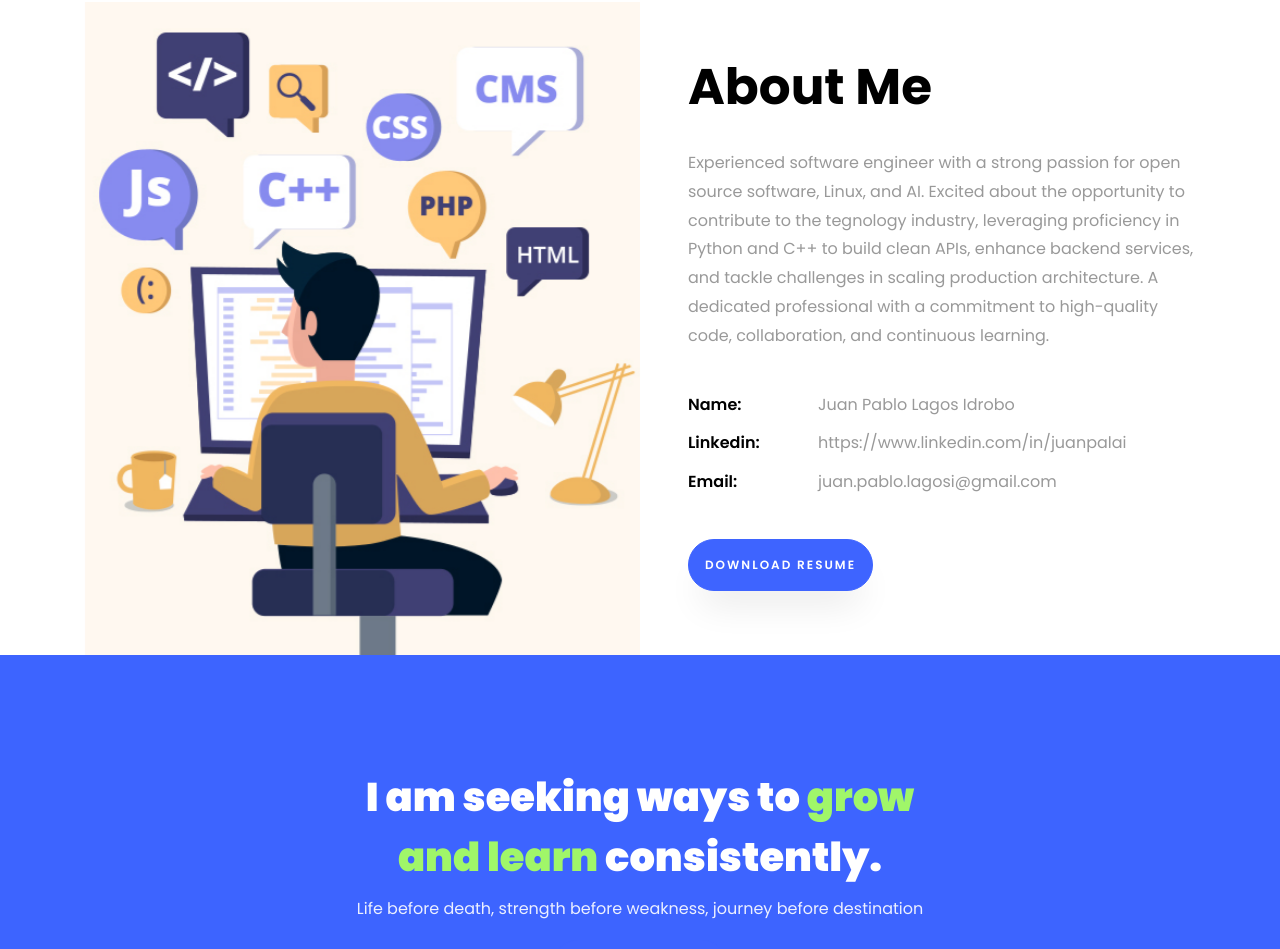
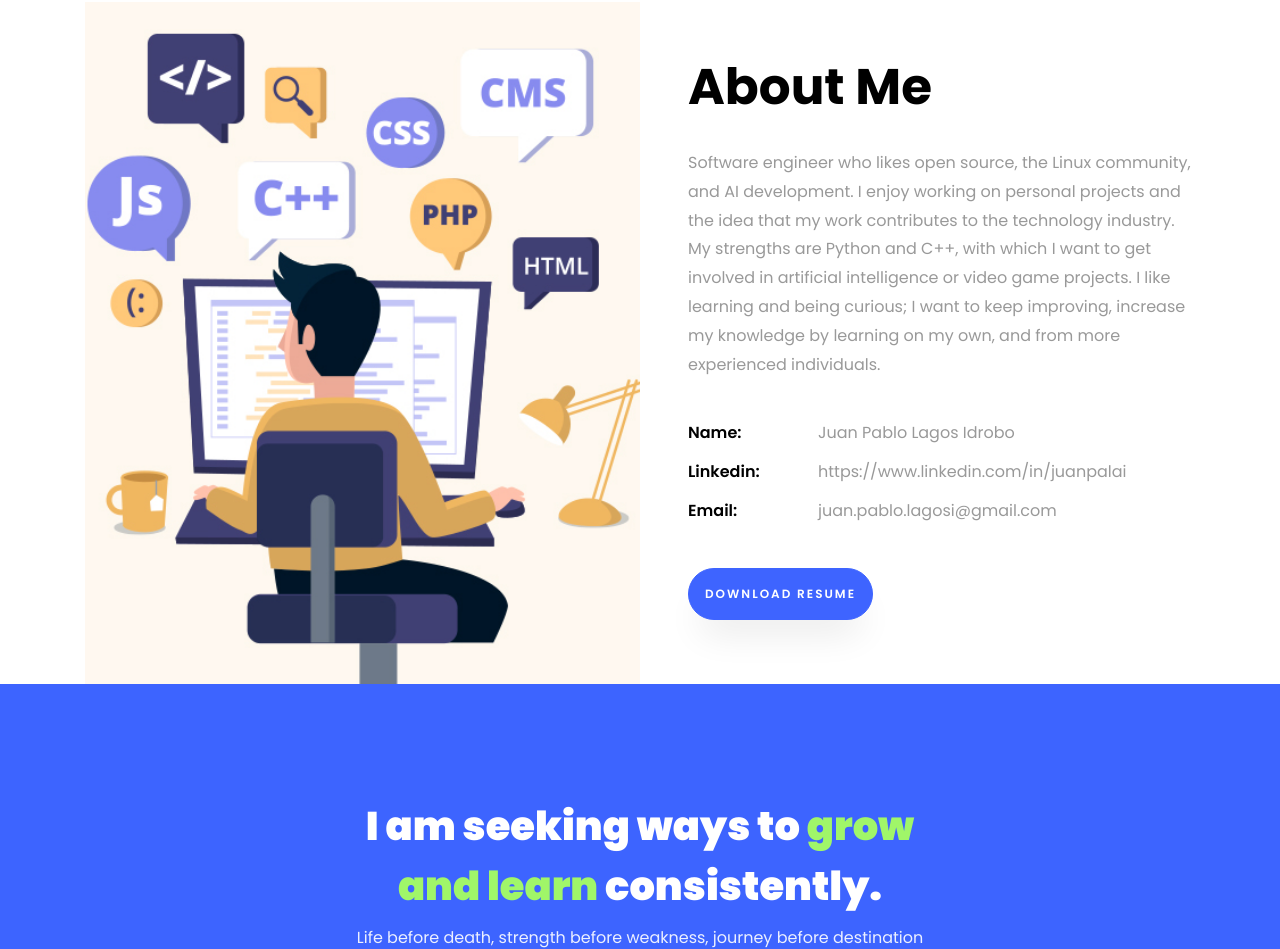
Before and after one commit to Juanpalai/juanpalai.github.io, a plain HTML site: page index.html in a window 1280 px wide. Shown: the part 4141-5090 px from the top of the page. Drawn offline with Linux system fonts and the light colour scheme; files whose address does not match are found by name.

Commit message:
Update index.html

```diff
--- a/index.html
+++ b/index.html
@@ -330,12 +330,12 @@
 						<div class="col-md-12 heading-section ftco-animate">
 							<h1 class="big">About</h1>
 							<h2 class="mb-4">About Me</h2>
-							<p>Experienced software engineer with a strong passion for open source software, Linux, and
-								AI. Excited about the opportunity to contribute to the tegnology
-								industry, leveraging proficiency in Python and C++ to build clean APIs, enhance backend
-								services, and tackle challenges in scaling production architecture. A dedicated
-								professional with a commitment to high-quality code, collaboration, and continuous
-								learning. </p>
+							<p>Software engineer who likes open source, the Linux community, and AI development. I enjoy
+								working on personal projects and the idea that my work contributes to the technology
+								industry. My strengths are Python and C++, with which I want to get involved in
+								artificial intelligence or video game projects. I like learning and being curious; I
+								want to keep improving, increase my knowledge by learning on my own, and from more
+								experienced individuals.</p>
 							<ul class="about-info mt-4 px-md-0 px-2">
 								<li class="d-flex"><span>Name:</span> <span>Juan Pablo Lagos Idrobo</span></li>
 								<li class="d-flex"><span>Linkedin:</span>
```
